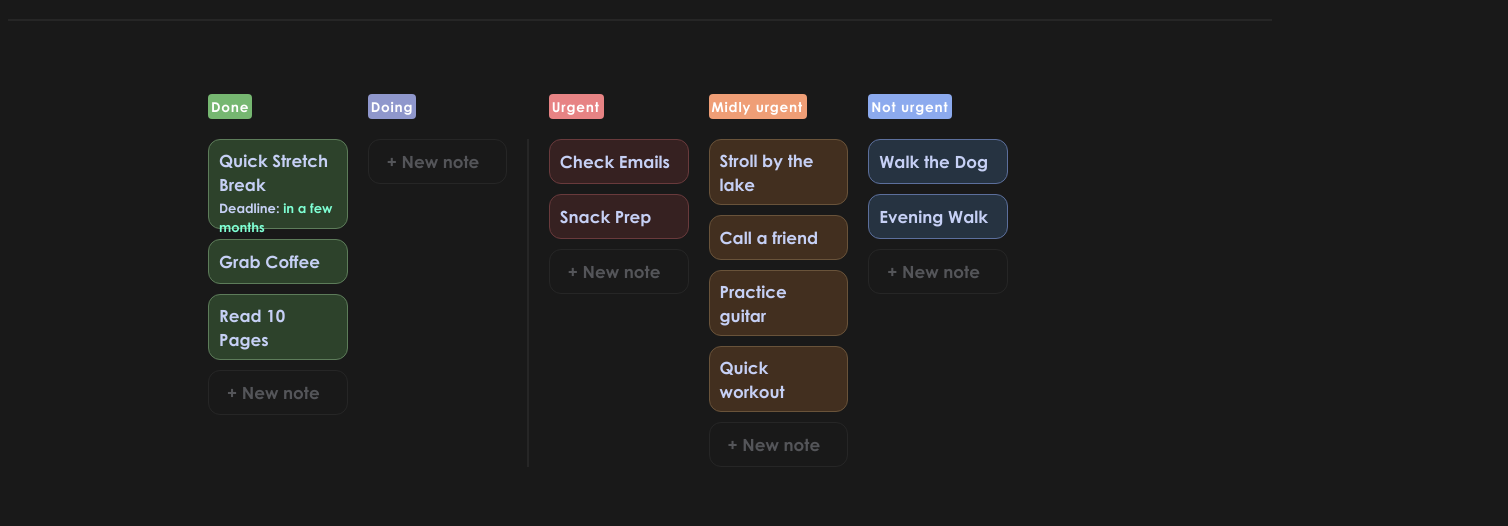
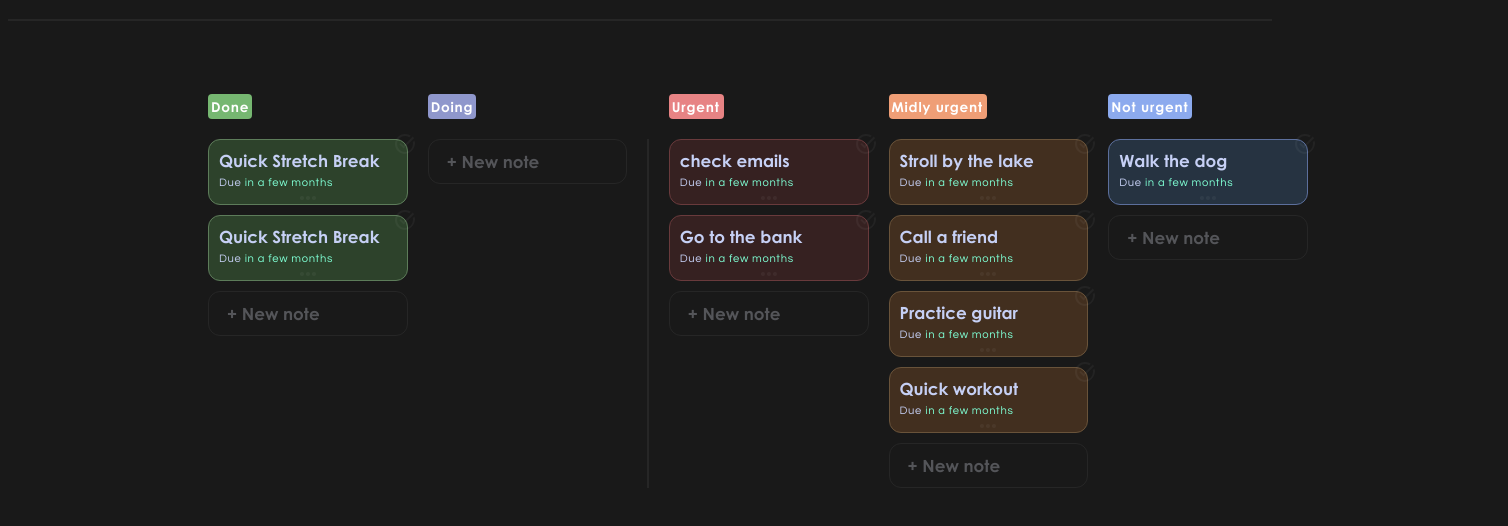
Before and after one commit to eQuinoxTR/ToDoListApp, a website built with webpack: page src/template.html in a window 1280 px wide. Shown: the part 70-596 px from the top of the page, 1508 px wide, since content can reach past the window. Built offline with nearby package versions, Linux system fonts and the light colour scheme.

Commit message:
added icons and icon click functions

```diff
--- a/src/dom.js
+++ b/src/dom.js
@@ -4,9 +4,28 @@ export let pages = document.querySelectorAll(".container-of-notes");
 export function getCardDom(page) {
     const note = document.createElement("div");
     note.classList.add("note");
+
+    const headerTxt = document.createElement("div");
+    headerTxt.classList.add("header-txt")
+
+    const saveSvg = document.createElement("div");
+    saveSvg.id = "doneIcon";
+
+    const optionsSvg = document.createElement("div");
+    optionsSvg.id = "options";
+
     const input = document.createElement("input");
     input.placeholder = "Type a new task...";
-    note.appendChild(input);
+
+    note.appendChild(saveSvg);
+    note.appendChild(optionsSvg);
+    headerTxt.appendChild(input);
+    note.appendChild(headerTxt);
+
     const btn = page.querySelector(".new");
     return {note, input, btn}
 }
+
+export function addPopOver(page) {
+    console.log("adding")
+}
--- a/src/index.js
+++ b/src/index.js
@@ -1,18 +1,20 @@
 import "./styles.css";
-import {root, pages, getCardDom} from "./dom.js";
-
-(function() {
+import {root, pages, getCardDom, addPopOver} from "./dom.js";
 let theNoteIsSaved = false;
 let savedNote;
-
+(function() {
     pages.forEach((page) => page.addEventListener("click", (e) => {
         let clickedNote = detectTheNote(e.target, e.target.parentNode, e.target.classList);
-        if (clickedNote === undefined) {return};
-        let page = clickedNote.parentNode;
-        manageClicks(clickedNote, clickedNote.classList, page);
+        let clickedIcon = detectTheIcon(e.target.id, e.target);
+        if (clickedNote != undefined) {
+            manageNoteClick(clickedNote, clickedNote.classList, clickedNote.parentNode);
+        } else if (clickedIcon != undefined) {
+            manageIconClick(clickedIcon)
+        }
     }))
+})()
 
-    function manageClicks(note, classOfNote, page) {
+function manageNoteClick(note, classOfNote, page) {
     if (theNoteIsSaved === true) {
         const filteredSavedNote = determineNoteColor(savedNote, page.id); // when switching pages, changes the color
         page.insertBefore(filteredSavedNote, note); // insert the copy before the clicked note
@@ -25,13 +27,29 @@ import {root, pages, getCardDom} from "./dom.js";
     }
 }
 
+function manageIconClick(icon) {
+    if (icon.id == "doneIcon") {
+        deleteNote(icon.parentNode);
+    } else if (icon.id == "options") {
+        addPopOver();
+    }
+}
+
 function detectTheNote(clickedItem, parent, classOfClickedItem) {
     if (classOfClickedItem == "note" || classOfClickedItem == "new") {
         return clickedItem;
+    } else if (classOfClickedItem == "header-txt") {
+        return clickedItem.parentNode; // return the note
     } else if (parent.classList == "txt-container") {
-            return clickedItem.parentNode.parentNode;
+        return clickedItem.parentNode.parentNode; // return the note
     } else if (parent.id == "deadline") {
-            return clickedItem.parentNode.parentNode.parentNode;
+        return clickedItem.parentNode.parentNode.parentNode; // return the note
+    }
+}
+
+function detectTheIcon(id, icon) {
+    if (id == "doneIcon" || id == "options") {
+        return icon;
     }
 }
 
@@ -44,7 +62,7 @@ import {root, pages, getCardDom} from "./dom.js";
 
 function saveNote(note) {
     let copy = note.cloneNode(true);
-        note.remove();
+    deleteNote(note);
     return copy;
 }
 
@@ -78,15 +96,7 @@ import {root, pages, getCardDom} from "./dom.js";
 function addTxt(input) {
     input.parentNode.textContent = `${input.value}`;
 }
-})()
 
-
-// class GetTags {
-//     constructor(subject, deadline) {
-//         this.subject = subject;
-//         this.deadline = deadline;
-//     }
-// }
-
-// let tag = new GetTags("mathematics", "in a few days")
-// console.log(tag);
+function deleteNote(note) {
+    note.remove();
+}
--- a/src/styles.css
+++ b/src/styles.css
@@ -6,7 +6,6 @@ html, body {
     font-family: Century Gothic Bold, Verdana, Geneva, Tahoma, sans-serif;
     letter-spacing: .8px;
     font-weight: bolder;
-    /* padding: 50px 200px; */
 }
 
 :root {
@@ -96,11 +95,15 @@ container > div:nth-child(3) {
     background-color: var(--hover);
     border-radius: 15px;
     position: absolute;
-    top: -7px;
+    top: -6.5px;
     left: 0px;
     width: 100%;
-    height: 2px;
+    height: 2px !important;
     z-index: 1;
+}
+
+.new:hover::before{
+    top: -7px;
 }
 
 .note:hover  {
@@ -153,7 +156,7 @@ container > div:nth-child(3) {
 .container-of-notes {
     display: flex;
     flex-direction: column;
-    gap: 10px;
+    gap: 10px !important;
 }
 
 .new {
@@ -202,14 +205,17 @@ container > div:nth-child(3) {
     margin-bottom: -10px;
 }
 
-#deadline {
+.txt-container {
     position: relative;
-    bottom: 2px;
+    bottom: 5px;
 }
 
 #deadline, .deadlineTxt {
+    font-family: Century Gothic;
+    font-weight: 100;
+    letter-spacing: .7px !important;
     letter-spacing: normal;
-    font-size: 13px !important;
+    font-size: .7rem !important;
     display: inline !important;
     background-color: transparent !important;
 }
@@ -226,6 +232,34 @@ container > div:nth-child(3) {
 
 .to-do {
     height: 1000px;
-    width: clamp(800px, 60vw, 1300px);
+    width: 1100px;
     padding: 50px 200px;
 }
+
+#doneIcon, #options {
+    position: absolute;
+    display: inline;
+    width: 22px;
+    min-height: 22px;
+    border: none;
+    filter: opacity(0.05);
+}
+
+#doneIcon {
+    background-image: url(./done.svg);
+    top: -8px;
+    right: -8px;
+
+}
+
+#options {
+    background-image: url(./options.svg);
+    rotate: 90deg;
+    bottom: 6px;
+    left: 45%;
+}
+
+#doneIcon:hover, #options:hover {
+    transition: ease-in 100ms;
+    filter: opacity(1);
+}
--- a/src/template.html
+++ b/src/template.html
@@ -16,9 +16,25 @@
             <div class="status two">Midly urgent</div>
             <div class="status three">Not urgent</div>
             <div class="container-of-notes" id="container-green">
-                <div class="note" id="green">Quick Stretch Break<div class="txt-container"><div id="deadline">Deadline: <div class="deadlineTxt">in a few months </div></div></div></div>
-                <div class="note" id="green">Grab Coffee</div>
-                <div class="note" id="green">Read 10 Pages</div>
+                <div class="note" id="green">
+                    <div class="header-txt">Quick Stretch Break</div>
+                        <div class="txt-container">
+                            <div id="deadline">
+                                Due <div class="deadlineTxt">in a few months</div>
+                            </div>
+                        </div>
+                    <div id="doneIcon"></div><div id="options"></div>
+                </div>
+
+                <div class="note" id="green">
+                    <div class="header-txt">Quick Stretch Break</div>
+                        <div class="txt-container">
+                            <div id="deadline">
+                                Due <div class="deadlineTxt">in a few months</div>
+                            </div>
+                        </div>
+                    <div id="doneIcon"></div><div id="options"></div>
+                </div>
                 <div class="new">+ New note</div>
             </div>
             <div class="container-of-notes">
@@ -26,20 +42,75 @@
             </div>
             <div class="line"></div>
             <div class="container-of-notes" id="container-red">
-                <div class="note" id="red">Check Emails</div>
-                <div class="note" id="red">Snack Prep</div>
+                <div class="note" id="red">
+                    <div class="header-txt">check emails</div>
+                        <div class="txt-container">
+                            <div id="deadline">
+                                Due <div class="deadlineTxt">in a few months</div>
+                            </div>
+                        </div>
+                    <div id="doneIcon"></div><div id="options"></div>
+                </div>
+                <div class="note" id="red">
+                    <div class="header-txt">Go to the bank</div>
+                        <div class="txt-container">
+                            <div id="deadline">
+                                Due <div class="deadlineTxt">in a few months</div>
+                            </div>
+                        </div>
+                    <div id="doneIcon"></div><div id="options"></div>
+                </div>
                 <div class="new">+ New note</div>
             </div>
             <div class="container-of-notes" id="container-yellow">
-                <div class="note" id="yellow">Stroll by the lake</div>
-                <div class="note" id="yellow">Call a friend</div>
-                <div class="note" id="yellow">Practice guitar</div>
-                <div class="note" id="yellow">Quick workout</div>
+                <div class="note" id="yellow">
+                    <div class="header-txt">Stroll by the lake</div>
+                        <div class="txt-container">
+                            <div id="deadline">
+                                Due <div class="deadlineTxt">in a few months</div>
+                            </div>
+                        </div>
+                    <div id="doneIcon"></div><div id="options"></div>
+                </div>
+                <div class="note" id="yellow">
+                    <div class="header-txt">Call a friend</div>
+                        <div class="txt-container">
+                            <div id="deadline">
+                                Due <div class="deadlineTxt">in a few months</div>
+                            </div>
+                        </div>
+                    <div id="doneIcon"></div><div id="options"></div>
+                </div>
+                <div class="note" id="yellow">
+                    <div class="header-txt">Practice guitar</div>
+                        <div class="txt-container">
+                            <div id="deadline">
+                                Due <div class="deadlineTxt">in a few months</div>
+                            </div>
+                        </div>
+                    <div id="doneIcon"></div><div id="options"></div>
+                </div>
+                <div class="note" id="yellow">
+                    <div class="header-txt">Quick workout</div>
+                        <div class="txt-container">
+                            <div id="deadline">
+                                Due <div class="deadlineTxt">in a few months</div>
+                            </div>
+                        </div>
+                    <div id="doneIcon"></div><div id="options"></div>
+                </div>
                 <div class="new">+ New note</div>
             </div>
             <div class="container-of-notes" id="container-blue">
-                <div class="note" id="blue">Walk the Dog</div>
-                <div class="note" id="blue">Evening Walk</div>
+                <div class="note" id="blue">
+                    <div class="header-txt">Walk the dog</div>
+                        <div class="txt-container">
+                            <div id="deadline">
+                                Due <div class="deadlineTxt">in a few months</div>
+                            </div>
+                        </div>
+                    <div id="doneIcon"></div><div id="options"></div>
+                </div>
                 <div class="new">+ New note</div>
             </div>
         </container>
```
Also changed, not shown: src/done.svg (added), src/options.svg (added). Lines whose indentation alone changed are shown as unchanged.
